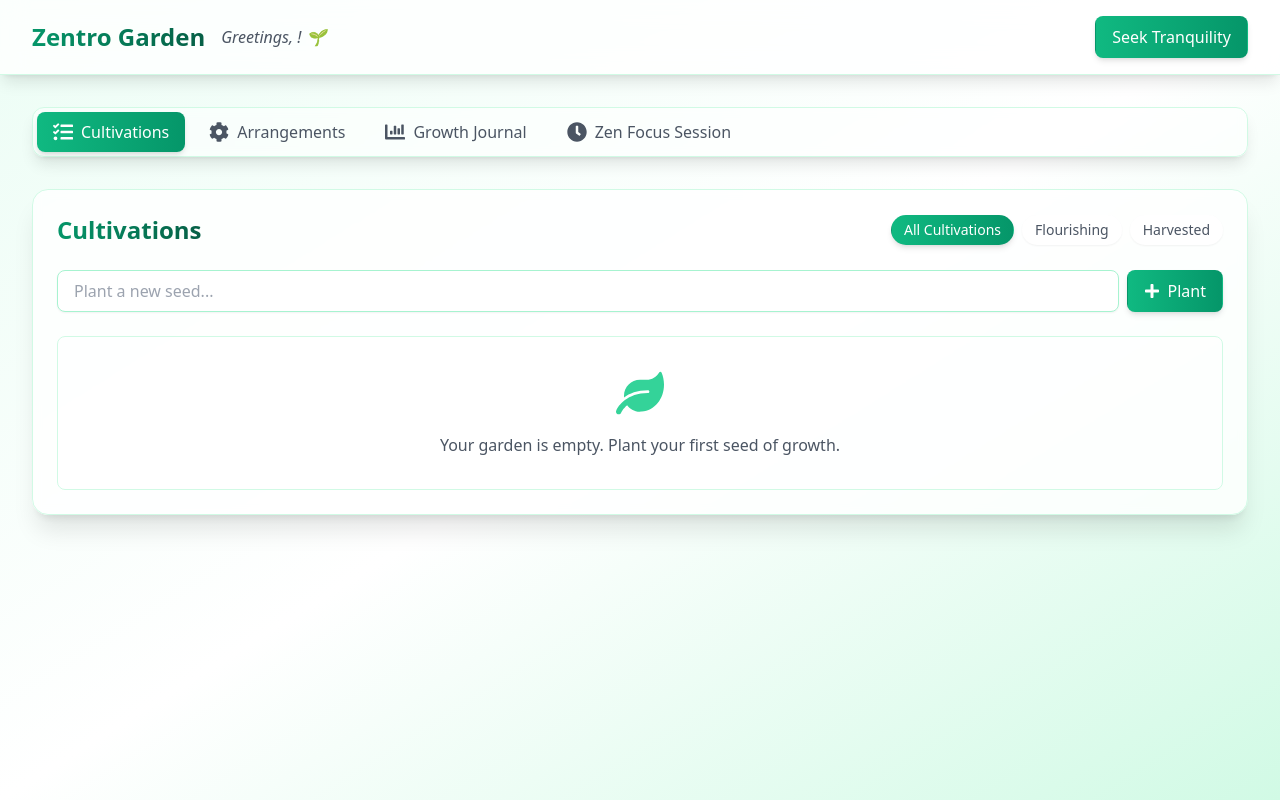
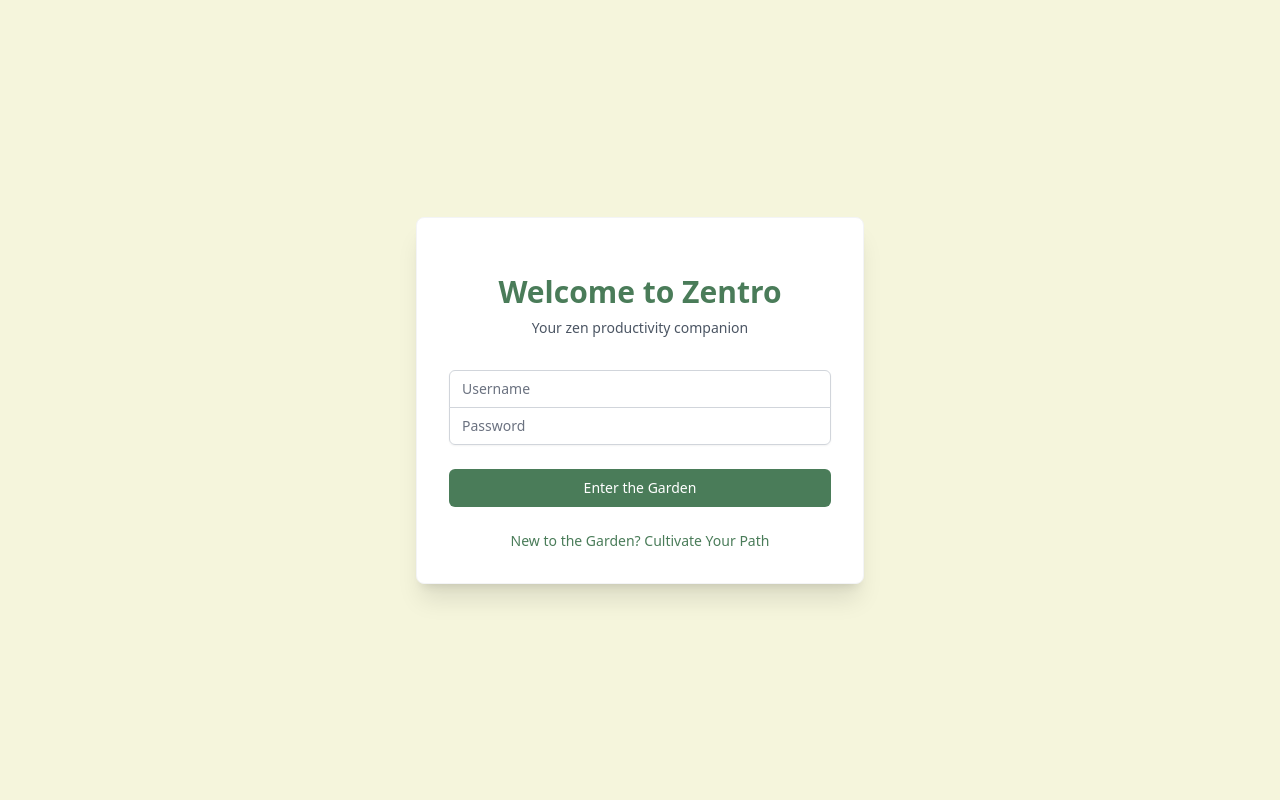
Before and after one commit to S-hadowHeart/Zentro, a React (Vite) app: page /login in a window 1280 px wide. Before the commit this address led to /tasks. Built offline with nearby package versions, Linux system fonts and the light colour scheme.

Commit message:
Fix logout redirect and add PomodoroTimer debug logs

```diff
--- a/src/App.jsx
+++ b/src/App.jsx
@@ -20,19 +20,31 @@ function AppRoutes() {
     <Routes>
       <Route
         path="/login"
-        element={!user ? <EnterTheGarden /> : <Navigate to="/" />}
+        element={!(user && user._id) ? <EnterTheGarden /> : <Navigate to="/" />}
       />
       <Route
         path="/register"
-        element={!user ? <CultivatePath /> : <Navigate to="/" />}
+        element={!(user && user._id) ? <CultivatePath /> : <Navigate to="/" />}
       />
       <Route
         path="/"
-        element={user ? <Navigate to="/tasks" /> : <Navigate to="/login" />}
+        element={(user && user._id) ? <Dashboard /> : <Navigate to="/login" />}
       />
       <Route
-        path="/:tabId"
-        element={user ? <Dashboard /> : <Navigate to="/login" />}
+        path="/tasks"
+        element={(user && user._id) ? <Dashboard /> : <Navigate to="/login" />}
+      />
+      <Route
+        path="/settings"
+        element={(user && user._id) ? <Dashboard /> : <Navigate to="/login" />}
+      />
+      <Route
+        path="/report"
+        element={(user && user._id) ? <Dashboard /> : <Navigate to="/login" />}
+      />
+      <Route
+        path="/pomodoro"
+        element={(user && user._id) ? <Dashboard /> : <Navigate to="/login" />}
       />
     </Routes>
   );
--- a/src/components/Dashboard.jsx
+++ b/src/components/Dashboard.jsx
@@ -7,12 +7,12 @@ import RewardModal from './RewardModal';
 import PunishmentModal from './PunishmentModal';
 import Report from './Report';
 import { FaTasks, FaCog, FaChartBar, FaClock } from 'react-icons/fa';
-import { useParams, Link } from 'react-router-dom';
+import { useLocation, Link } from 'react-router-dom';
 
 function Dashboard() {
   const { user, logout } = useAuth();
-  const { tabId } = useParams();
-  const [activeTab, setActiveTab] = useState(tabId || 'tasks');
+  const location = useLocation();
+  const [activeTab, setActiveTab] = useState('tasks'); // Default tab
   const [showRewardModal, setShowRewardModal] = useState(false);
   const [showPunishmentModal, setShowPunishmentModal] = useState(false);
   const [reward, setReward] = useState('');
@@ -20,13 +20,15 @@ function Dashboard() {
   const [reportRefreshKey, setReportRefreshKey] = useState(0);
 
   useEffect(() => {
-    if (tabId && tabs.some(tab => tab.id === tabId)) {
-      setActiveTab(tabId);
-    } else if (tabId && !tabs.some(tab => tab.id === tabId)) {
-      // Redirect to default if an invalid tabId is provided
+    const path = location.pathname.substring(1); // Remove leading slash
+    const currentTab = tabs.find(tab => tab.id === path);
+    if (currentTab) {
+      setActiveTab(currentTab.id);
+    } else {
+      // If an invalid path, default to tasks
       setActiveTab('tasks');
     }
-  }, [tabId]);
+  }, [location.pathname]);
 
   const tabs = [
     { id: 'tasks', label: 'Cultivations', icon: FaTasks },
```
